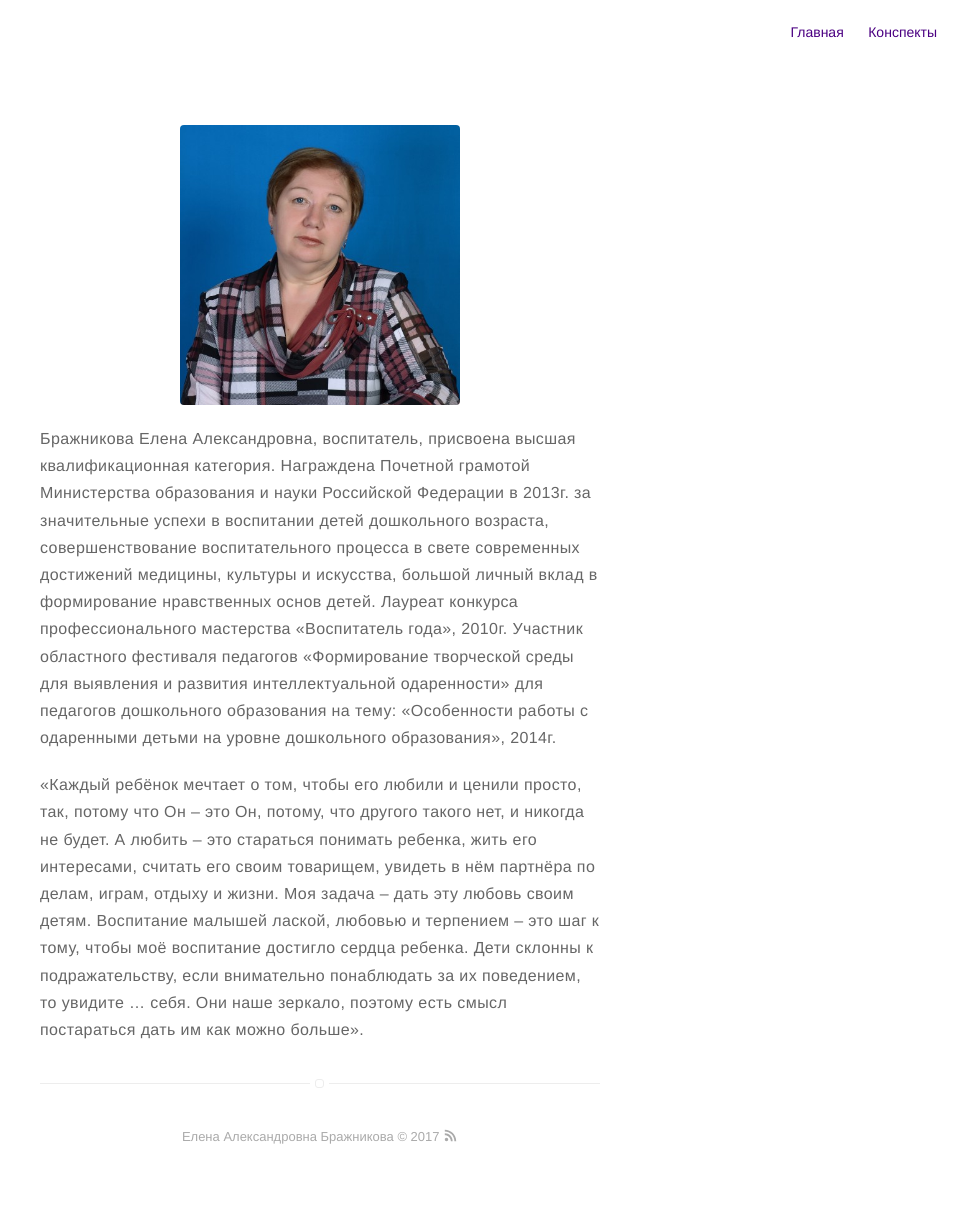
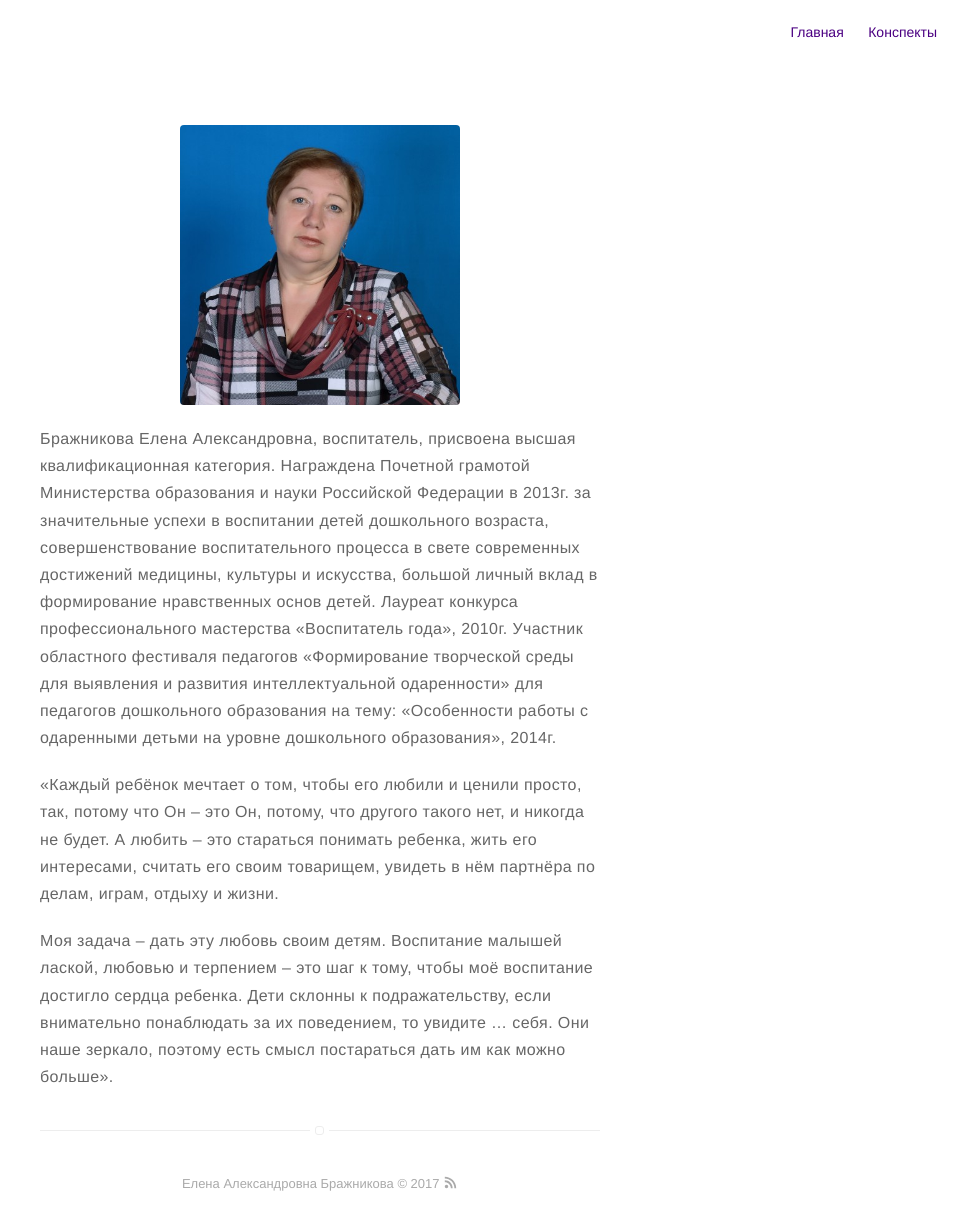
Before and after one commit to ebrazhnikova/ebrazhnikova.github.io, a Jekyll site: the page built from about.md, in a window 1280 px wide. Shown: the whole page, without its empty margins (320-1280 px from the left). Built offline with Jekyll 4.4.1, drawn with Linux system fonts in a browser that asks for light colours; before the commit the page ends 1184 px from its top, so only the background shows below that.

```diff
--- a/_posts/2017-09-05-conspects.markdown
+++ b/_posts/2017-09-05-conspects.markdown
@@ -13,7 +13,7 @@ author: ebrazhnikova
 externalLink: false
 ---
 
-1. Методическая разработка по художественно-эстетическому развитию детей среднего дошкольного возраста на тему: «Простой, казалось бы, узор, но отвести не в силах взор» (Дымковская роспись в декоративно-прикладном искусстве) pdf
+1. Методическая разработка по художественно-эстетическому развитию детей среднего дошкольного возраста на тему: «Простой, казалось бы, узор, но отвести не в силах взор» (Дымковская роспись в декоративно-прикладном искусстве) [pdf](../assets/documents/conspectUzor.pdf)
 
 2. Методическая разработка непосредственной образовательной деятельности для детей старшей группы на тему «Марьюшкины помощники» pdf
 
--- a/about.md
+++ b/about.md
@@ -7,5 +7,5 @@ layout: page
 <p>Бражникова Елена Александровна, воспитатель, присвоена высшая квалификационная категория. Награждена Почетной грамотой Министерства образования и науки Российской Федерации в 2013г. за значительные успехи в воспитании детей дошкольного возраста, совершенствование воспитательного процесса в свете современных достижений медицины,
 культуры и искусства, большой личный вклад в формирование нравственных основ детей. Лауреат конкурса профессионального мастерства «Воспитатель года», 2010г. Участник областного фестиваля педагогов «Формирование творческой среды для выявления и развития интеллектуальной одаренности» для педагогов дошкольного образования на тему: «Особенности работы с одаренными детьми на уровне дошкольного образования», 2014г.</p>
 
-<p>«Каждый ребёнок мечтает о том, чтобы его любили и ценили просто, так, потому что Он – это Он, потому, что другого такого нет, и никогда не будет. А любить – это стараться   понимать ребенка, жить его интересами, считать его своим товарищем, увидеть в нём партнёра по делам, играм, отдыху и жизни.
-Моя задача – дать эту любовь своим детям.  Воспитание малышей лаской, любовью и терпением – это шаг к тому, чтобы моё воспитание достигло сердца ребенка. Дети склонны к подражательству, если внимательно понаблюдать за их поведением, то увидите … себя. Они наше зеркало, поэтому есть смысл постараться дать им как можно больше».</p>
+<p>«Каждый ребёнок мечтает о том, чтобы его любили и ценили просто, так, потому что Он – это Он, потому, что другого такого нет, и никогда не будет. А любить – это стараться   понимать ребенка, жить его интересами, считать его своим товарищем, увидеть в нём партнёра по делам, играм, отдыху и жизни.</p>
+<p>Моя задача – дать эту любовь своим детям.  Воспитание малышей лаской, любовью и терпением – это шаг к тому, чтобы моё воспитание достигло сердца ребенка. Дети склонны к подражательству, если внимательно понаблюдать за их поведением, то увидите … себя. Они наше зеркало, поэтому есть смысл постараться дать им как можно больше».</p>
```
Also changed, not shown: assets/images/jekyll-logo-light-solid.png (deleted), assets/images/markdown.jpg (deleted), assets/screen-shot.png (deleted), 6 other files.
